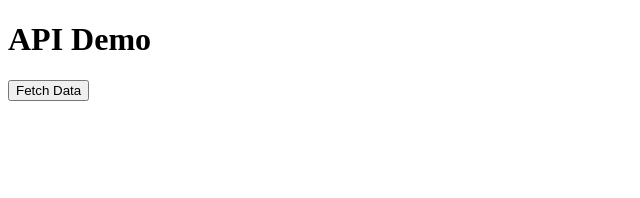
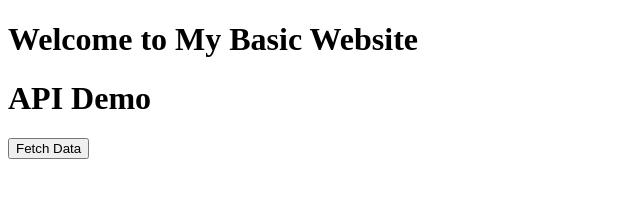
Before and after one commit to rahulnaw/mysite, a plain HTML site: page index.html in a window 1280 px wide. Shown: the whole page, without its empty margins (0-640 px from the left). Drawn offline with Linux system fonts and the light colour scheme.

Commit message:
Update index.html

```diff
--- a/index.html
+++ b/index.html
@@ -6,6 +6,12 @@
     <meta name="viewport" content="width=device-width, initial-scale=1.0">
     <title>API Demo</title>
 </head>
+<body>
+    <header>
+        <h1>Welcome to My Basic Website</h1>
+    </header>
+</body>
+
 <body>
     <h1>API Demo</h1>
     <button onclick="fetchAndDisplayData()">Fetch Data</button>
```
